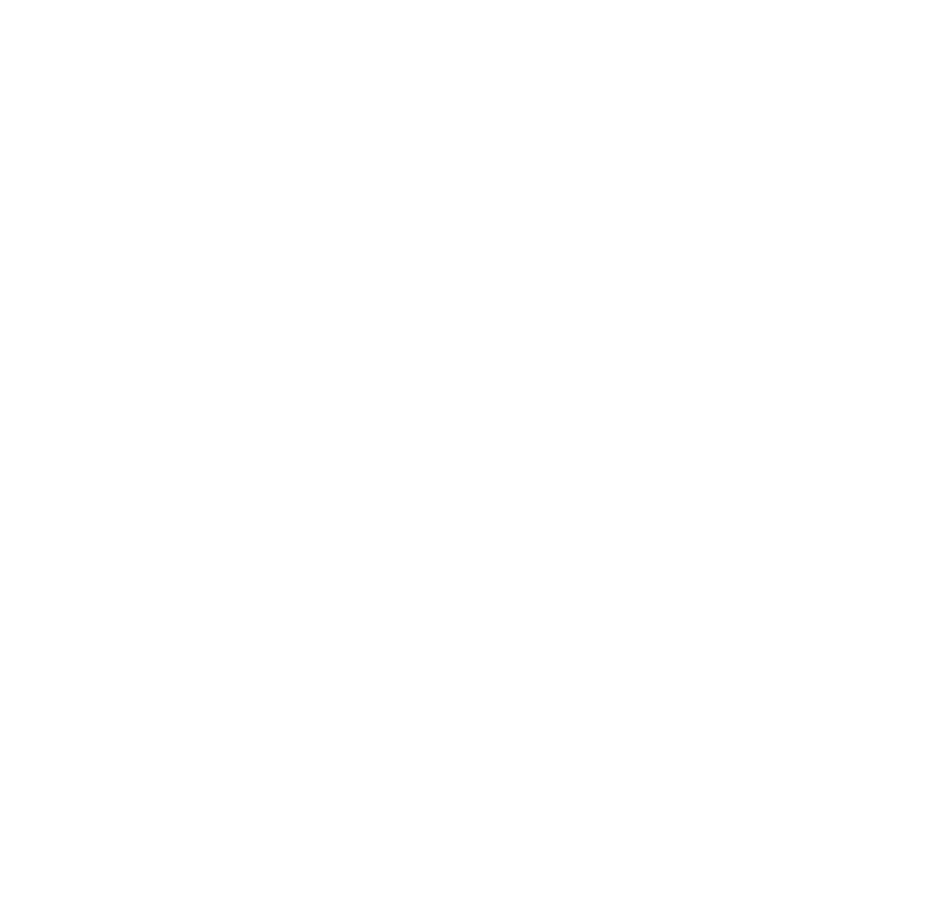
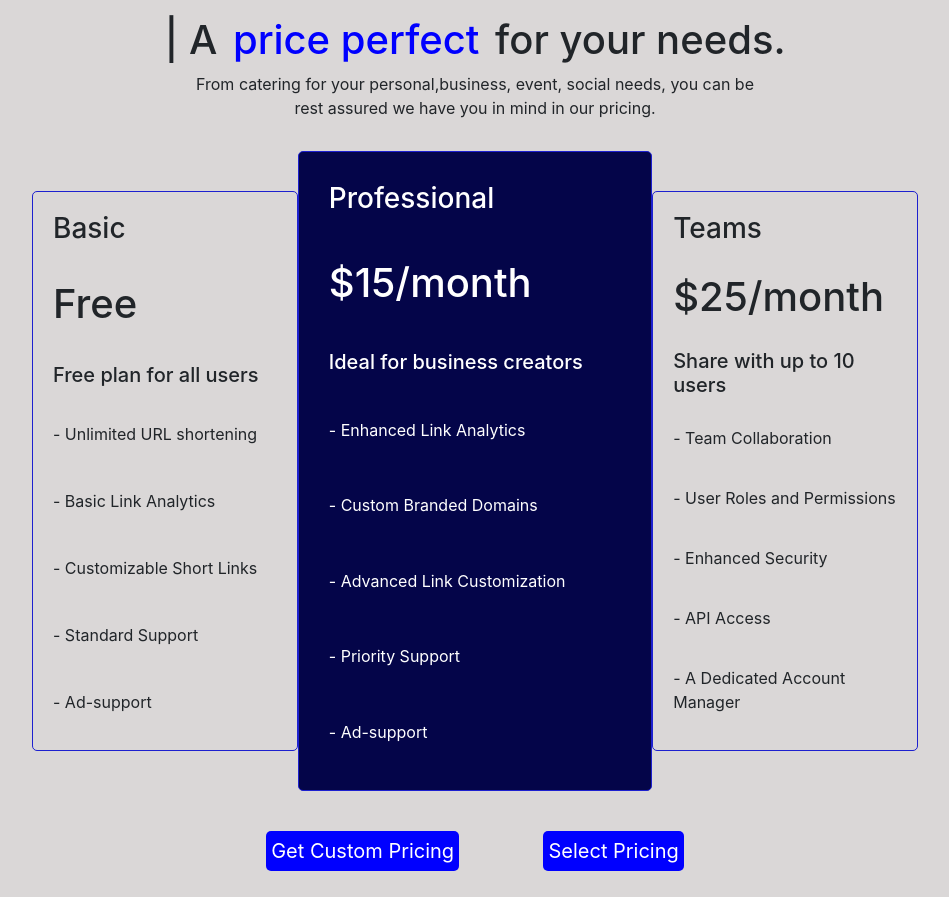
Before and after one commit to ayeniayodeji2009/scissor, a React (Create React App) app: page / in a window 1280 px wide. Shown: the part 2140-3037 px from the top of the page, without its empty margins (165-1114 px from the left). Before the commit the page ends 1997 px from the top, so only its background shows below. Built offline with nearby package versions, Linux system fonts and the light colour scheme.

Commit message:
Adding Styling to Third layer of landing page

```diff
--- a/src/components/Home.css
+++ b/src/components/Home.css
@@ -73,7 +73,7 @@
     flex-direction: row;
     align-items: center;
     justify-content: space-around;
-    margin: 50px auto 20px auto;
+    margin: 50px auto 100px auto;
     padding: 5px;
     text-align: left;
     /* border: 1px solid #cf1d1d; */
@@ -124,3 +124,79 @@
     /* border: 1px solid #1dcf61; */
     width: 100%;
 }
+
+.price__parent {
+    display: flex;
+    flex-direction: row;
+    justify-content: space-between;
+    margin: 10px auto;
+    padding: 5px;
+    /* border: 1px solid #cf1d1d; */
+    width: 70%;
+    text-align: left;
+}
+
+.price__child {
+    display: flex;
+    flex-direction: column;
+    justify-content: space-between;
+    margin: 50px 0px;
+    padding: 20px;
+    border: 1px solid #1d20cf;
+    border-radius: 5px;
+    width: 30%;
+    min-height: 65vh;
+}
+
+.price__child_special {
+    display: flex;
+    flex-direction: column;
+    justify-content: space-between;
+    margin: 10px 0px;
+    padding: 30px;
+    border: 1px solid #1d20cf;
+    border-radius: 5px;
+    width: 40%;
+    min-height: 80vh;
+    background-color: #040549;
+    color: white;
+}
+
+.price__btn_container {
+    display: flex;
+    flex-direction: row;
+    justify-content: space-between;
+    margin: 10px auto;
+    padding: 5px;
+    /* border: 1px solid #cf1d1d; */
+    width: 40%;
+    text-align: center;
+}
+
+.price__btn {
+    margin: 10px auto;
+    padding: 5px;
+    font-size: 20px;
+    font-weight: 400;
+    color: white;
+    background-color: blue;
+    border: none;
+    border-radius: 5px;
+    cursor: pointer;
+    text-decoration: none;
+}
+
+.price__btn:hover {
+    font-weight: 700;
+    cursor: pointer;
+    color: rgb(6, 6, 233);
+    background-color: white;
+    border: 1px solid blue;
+    transition: 0.5s;
+}
+
+@media only screen and (max-width: 600px) {
+    .price__parent *, * {
+      font-size: 10px;
+    }
+  }
--- a/src/components/Home.js
+++ b/src/components/Home.js
@@ -113,6 +113,47 @@
                     </div>
                 </div>
                 </div>
+                <div>
+                    <h1>| A <span className="blue_heading">price perfect</span> for your needs.</h1>
+                    <p>From catering for your personal,business, event, social needs, you can be<br />
+                    rest assured we have you in mind in our pricing.</p>
+                    <div className="price__parent">
+                        <div className="price__child">
+                            <h3>Basic</h3>
+                            <h1>Free</h1>
+                            <h5>Free plan for all users</h5>
+                            <p>- Unlimited URL shortening</p>
+                            <p>- Basic Link Analytics</p>
+                            <p>- Customizable Short Links</p>
+                            <p>- Standard Support</p>
+                            <p>- Ad-support</p>
+                        </div>
+                        <div className="price__child_special">
+                            <h3>Professional</h3>
+                            <h1>$15/month</h1>
+                            <h5>Ideal for business creators</h5>
+                            <p>- Enhanced Link Analytics</p>
+                            <p>- Custom Branded Domains</p>
+                            <p>- Advanced Link Customization</p>
+                            <p>- Priority Support</p>
+                            <p>- Ad-support</p>
+                        </div>
+                        <div className="price__child">
+                            <h3>Teams</h3>
+                            <h1>$25/month</h1>
+                            <h5>Share with up to 10 users</h5>
+                            <p>- Team Collaboration</p>
+                            <p>- User Roles and Permissions</p>
+                            <p>- Enhanced Security</p>
+                            <p>- API Access</p>
+                            <p>- A Dedicated Account Manager</p>
+                        </div>
+                    </div>
+                    <div className="price__btn_container">
+                    <button className="price__btn">Get Custom Pricing</button>
+                    <button className="price__btn">Select Pricing</button>
+                    </div>
+                </div>
 
         </div>
     )
```
